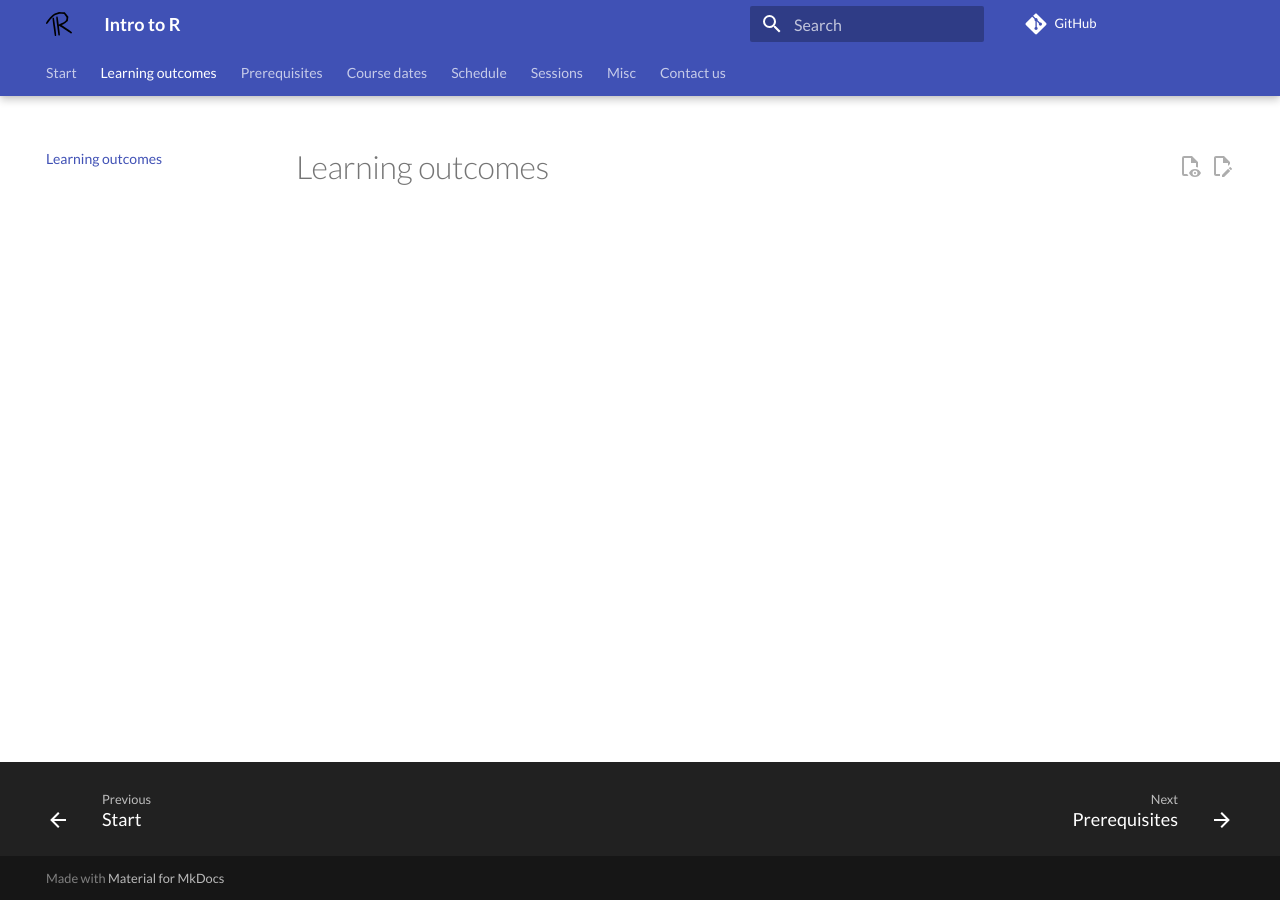
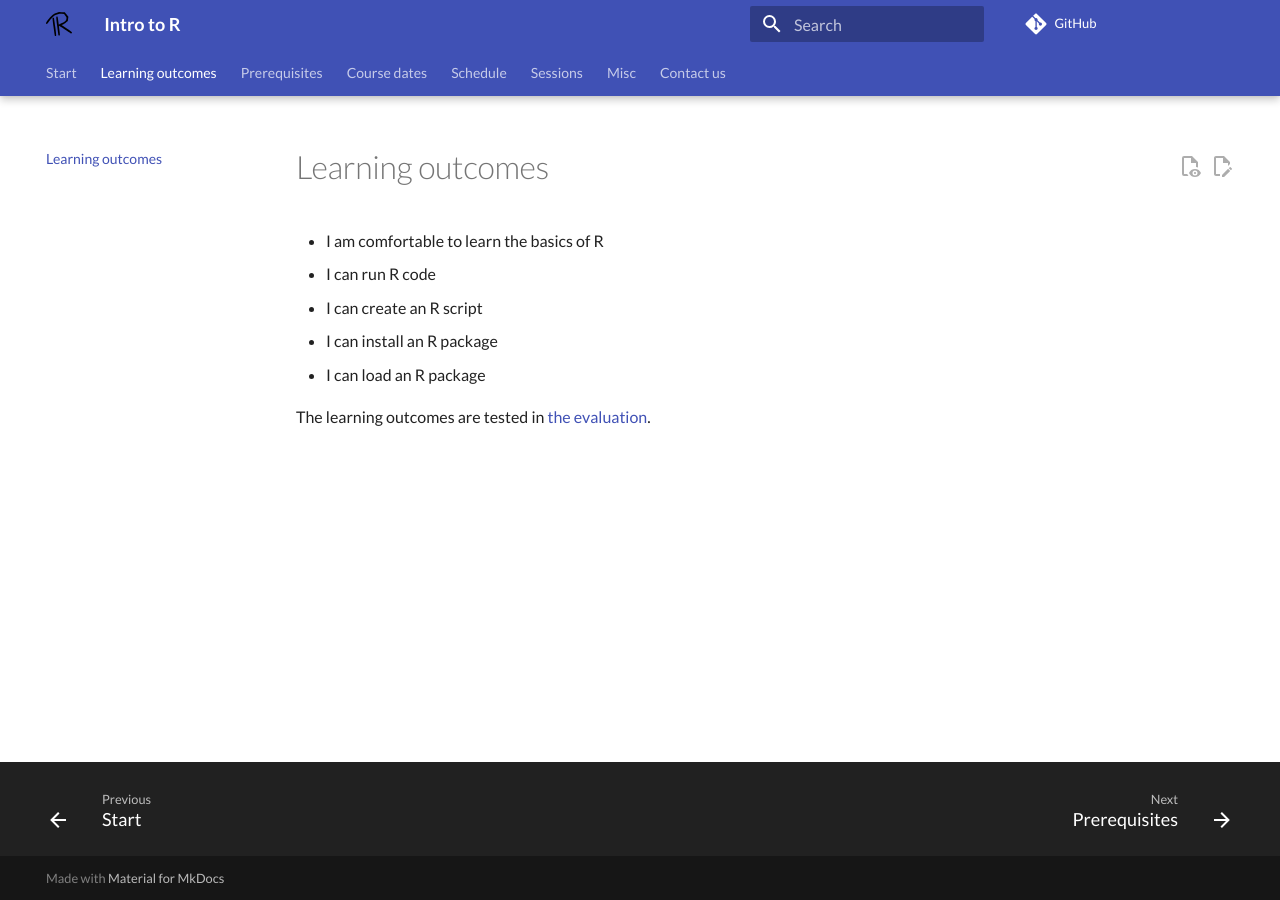
Before and after one commit to richelbilderbeek/intro_r_course, an MkDocs documentation site: the page built from docs/learning_outcomes.md, in a window 1280 px wide. Built offline with MkDocs 1.6.1 and Material for MkDocs 9.7.7, drawn with Linux system fonts in a browser that asks for light colours; comment, search, counter and statistics services are not loaded.

Commit message:
Add stubs

```diff
--- a/docs/learning_outcomes.md
+++ b/docs/learning_outcomes.md
@@ -1 +1,9 @@
 # Learning outcomes
+
+- I am comfortable to learn the basics of R
+- I can run R code
+- I can create an R script
+- I can install an R package
+- I can load an R package
+
+The learning outcomes are tested in [the evaluation](evaluation.md).
--- a/mkdocs.yml
+++ b/mkdocs.yml
@@ -14,7 +14,10 @@ nav:
     - 3: session_3.md
   - Misc:
     - Books: books.md
+    - Evaluation: evaluation.md
+    - Evaluations: evaluations/README.md
     - Lesson plans: lesson_plans/README.md
+    - Reflections: reflections/README.md
   - Contact us: contact_us.md
 
 theme:
```
Also changed, not shown: docs/evaluation.md (+59 -5 lines), docs/evaluations/README.md (added, +19 -0 lines), docs/lesson_plans/README.md (added, +12 -0 lines), docs/reflections/README.md (added, +12 -0 lines).
